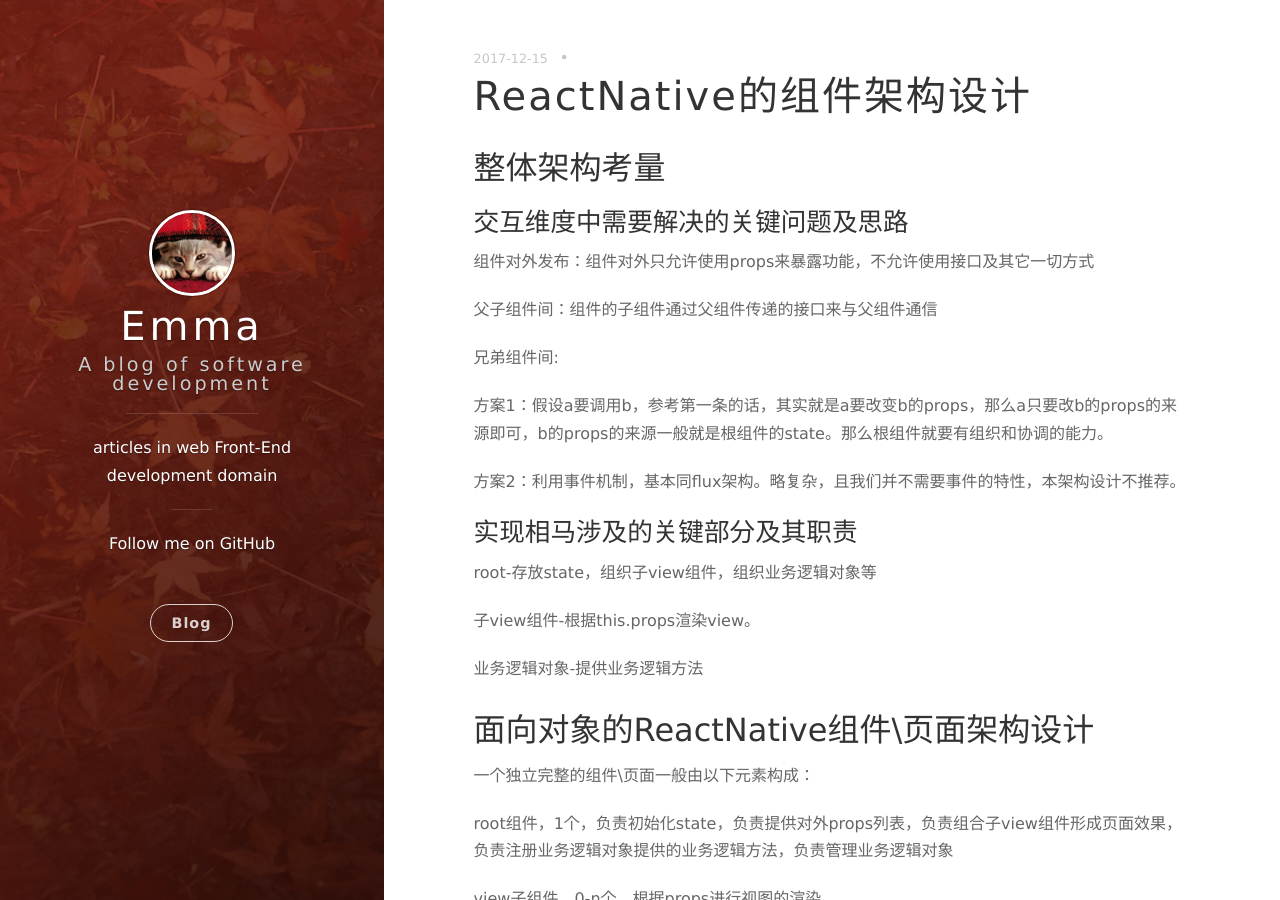
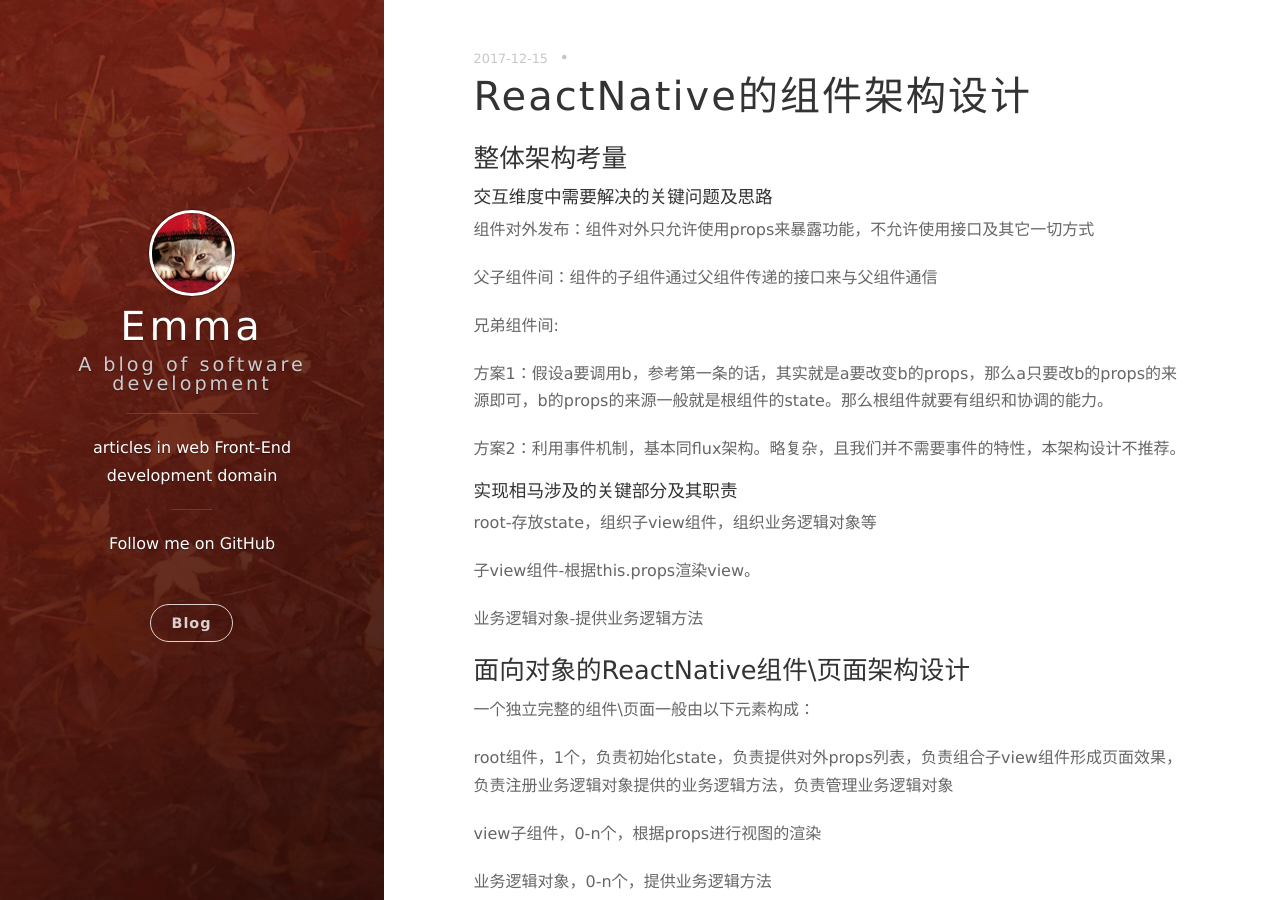
Before and after one commit to Emma0118/Emma0118.github.io, a Jekyll site: the page built from _posts/2017-12-15-React-Native.markdown, in a window 1280 px wide and 900 px high. Built offline with Jekyll 4.4.1, drawn with Linux system fonts in a browser that asks for light colours; nearby versions of some CDN libraries; comment, search, counter and statistics services are not loaded.

Commit message:
修改格式

````diff
--- a/_posts/2017-12-15-React-Native.markdown
+++ b/_posts/2017-12-15-React-Native.markdown
@@ -3,9 +3,9 @@ layout: post
 title: ReactNative的组件架构设计
 date: 2017-12-15 12:00:00
 ---
-## 整体架构考量
+### 整体架构考量
 
-### 交互维度中需要解决的关键问题及思路
+#### 交互维度中需要解决的关键问题及思路
 
 组件对外发布：组件对外只允许使用props来暴露功能，不允许使用接口及其它一切方式
 
@@ -17,7 +17,7 @@ date: 2017-12-15 12:00:00
 
 方案2：利用事件机制，基本同flux架构。略复杂，且我们并不需要事件的特性，本架构设计不推荐。
 
-### 实现相马涉及的关键部分及其职责
+#### 实现相马涉及的关键部分及其职责
 
 root-存放state，组织子view组件，组织业务逻辑对象等
 
@@ -25,7 +25,7 @@ root-存放state，组织子view组件，组织业务逻辑对象等
 
 业务逻辑对象-提供业务逻辑方法
 
-## 面向对象的ReactNative组件\页面架构设计
+### 面向对象的ReactNative组件\页面架构设计
 
 一个独立完整的组件\页面一般由以下元素构成：
 
@@ -36,7 +36,7 @@ view子组件，0-n个，根据props进行视图的渲染
 业务逻辑对象，0-n个，提供业务逻辑方法
 
 
-### root组件
+#### root组件
 
 root组件由以下元素组成：
 
@@ -68,7 +68,7 @@ state-RN体系的状态,必须使用Immutable对象
 
 公有方法【不推荐，理由同root组件】
 
-### 业务逻辑对象
+#### 业务逻辑对象
 
 业务逻辑对象由以下元素组成：
 
@@ -100,7 +100,7 @@ ps2：view子组件复用问题
 
 其实， 一般按照不需复用的情况设计，除非复用很明确，但这时候应该抽出去，变成独立的组件存在就可以了，所以这个问题是不存在的。
 
-## 如何做监控
+### 如何做监控
 
 因为面向对象的RN架构中去掉了统一的业务逻辑调用facade入口dispatch，那我们如何来做监控呢。
 
@@ -114,7 +114,7 @@ ps2：view子组件复用问题
 
 方案3.....还没有想出别的方案，有没有同学给点思路？
 
-## demo based on Redux
+### demo based on Redux
 
 1.list 组件
 ```bash
````
